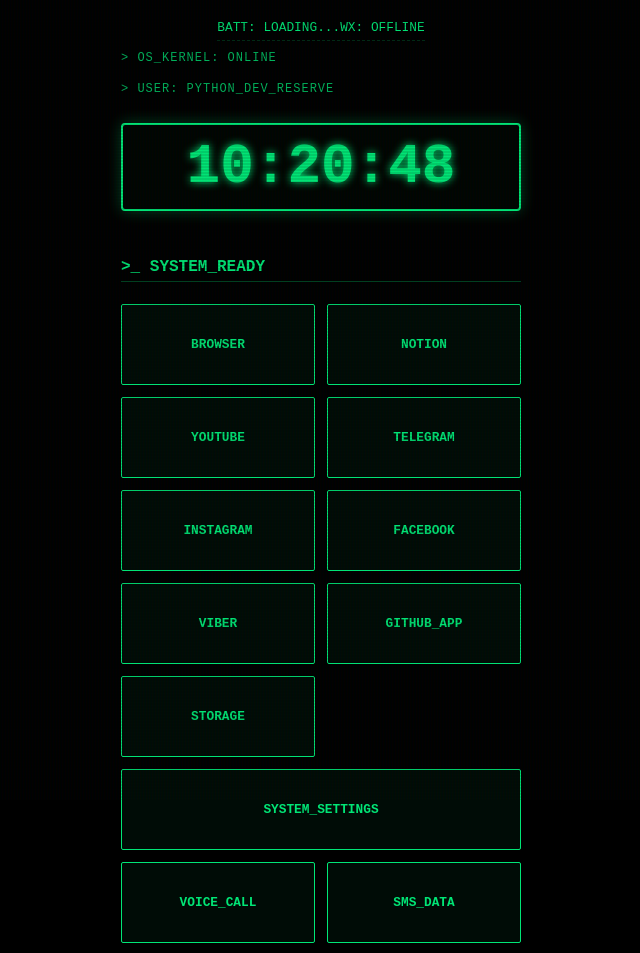
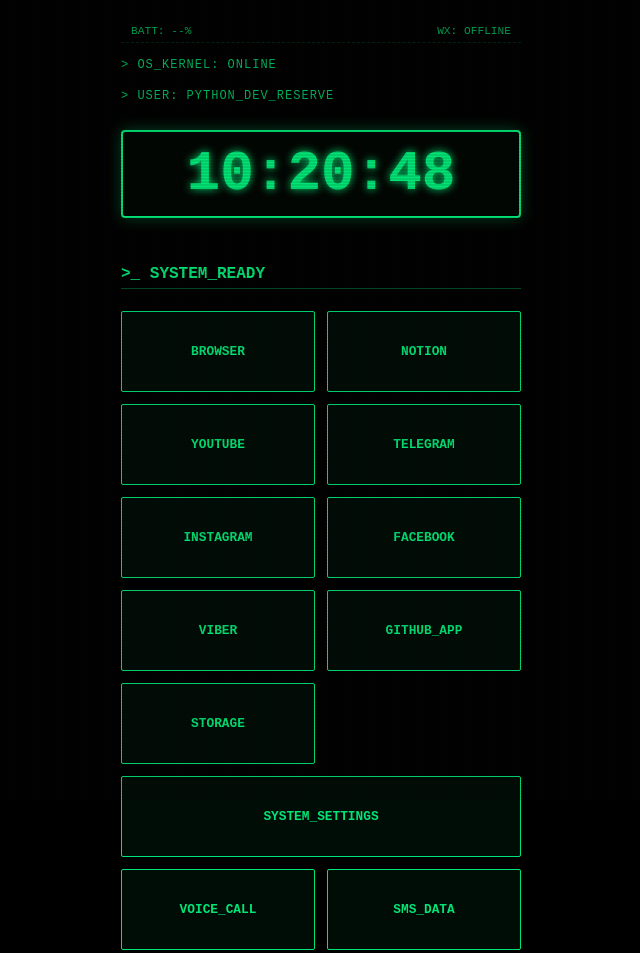
Before and after one commit to Maks-Onyshchenko13051927101261/zen_sloth, a plain HTML site: page index.html in a window 1280 px wide. Shown: the whole page, without its empty margins (319-959 px from the left). Drawn offline with Linux system fonts and the light colour scheme; no server answers.

Commit message:
style: change style.css

```diff
--- a/index.html
+++ b/index.html
@@ -4,18 +4,17 @@
     <meta charset="UTF-8">
     <meta name="viewport" content="width=device-width, initial-scale=1.0, viewport-fit=cover">
     <title>ZEN_TERMINAL</title>
-
     <link rel="manifest" href="manifest.json">
     <link rel="stylesheet" href="style.css">
-
     <meta name="mobile-web-app-capable" content="yes">
     <meta name="theme-color" content="#000000">
 </head>
 <body>
     <div class="stats-line">
-        <span id="battery-status">BATT: LOADING...</span>
-        <span id="weather-status">WX: FETCHING...</span>
+        <span id="battery-status">BATT: --%</span>
+        <span id="weather-status">WX: LOADING...</span>
     </div>
+
     <div class="container">
         <div class="status">> OS_KERNEL: ONLINE</div>
         <div class="status">> USER: PYTHON_DEV_RESERVE</div>
@@ -34,10 +33,10 @@
         <a href="https://www.facebook.com" class="cmd">FACEBOOK</a>
 
         <a href="viber://chats" class="cmd">VIBER</a>
-        <a href="intent://github.com#Intent;scheme=https;package=com.github.android;end" class="cmd">GITHUB_APP</a>
+        <a href="intent://github.com#Intent;scheme=https;package=com.github.android;S.browser_fallback_url=https://github.com;end" class="cmd">GITHUB_APP</a>
 
         <a href="intent:#Intent;action=android.settings.INTERNAL_STORAGE_SETTINGS;end" class="cmd">STORAGE</a>
-        <a href="intent:#Intent;action=android.settings.SETTINGS;end" class="cmd full-width" class="cmd">SYSTEM_SETTINGS</a>
+        <a href="intent:#Intent;action=android.settings.SETTINGS;end" class="cmd full-width">SYSTEM_SETTINGS</a>
 
         <a href="tel:" class="cmd">VOICE_CALL</a>
         <a href="sms:" class="cmd">SMS_DATA</a>
--- a/style.css
+++ b/style.css
@@ -97,12 +97,15 @@ h3 {
 }
 
 .stats-line {
-    grid-column: span 2;
+    width: 100%;
+    max-width: 400px;
     display: flex;
     justify-content: space-between;
-    font-size: 0.8rem;
+    font-size: 0.7rem;
     color: #00e676;
-    margin-bottom: 10px;
+    margin-bottom: 15px;
     border-bottom: 1px dashed rgba(0, 230, 118, 0.2);
-    padding-bottom: 5px;
+    padding: 5px 10px;
+    box-sizing: border-box;
+    opacity: 0.7;
 }
```
